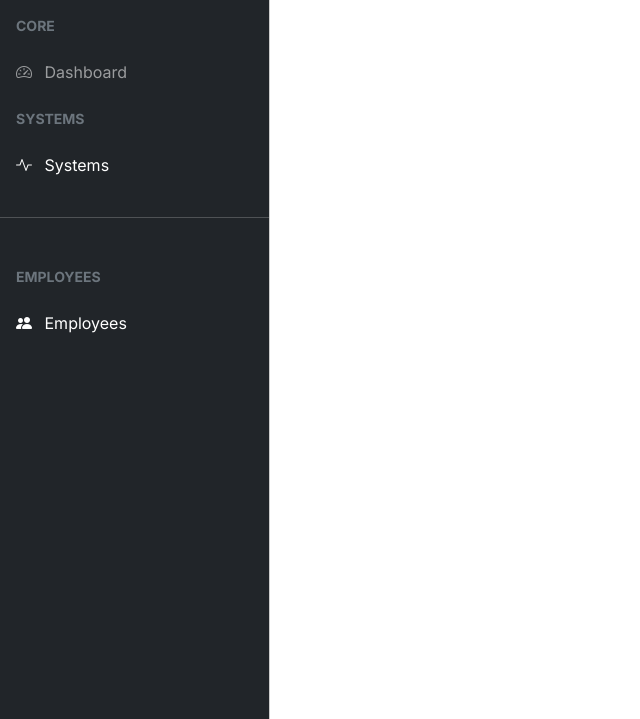
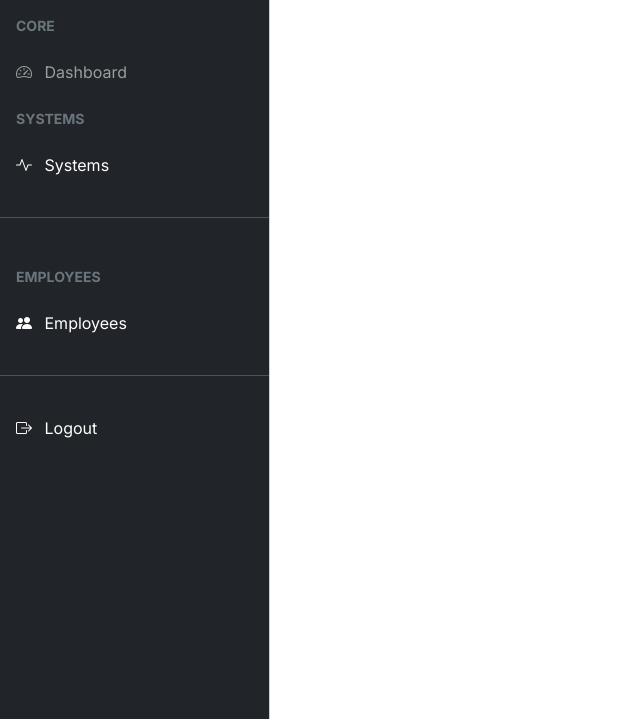
Before and after one commit to MimicTester1307/web_tech_final_project, a PHP site: page /templates/_admin_header.php in a window 1280 px wide. Shown: the part 81-800 px from the top of the page, without its empty margins (0-640 px from the left). Run offline with PHP 8.4, Linux system fonts and the light colour scheme; some libraries are stand-ins or nearby versions.

Commit message:
add logout details

```diff
--- a/templates/_admin_header.php
+++ b/templates/_admin_header.php
@@ -120,6 +120,21 @@ $title = $title ?? "Admin Page";
                         </a>
                     </li>
 
+                    <!-- Section 3 Divider -->
+
+                    <li class="my-4">
+                        <hr class="dropdown-divider">
+                    </li>
+
+                    <li>
+                        <a href="../admin_access/logout.php" class="nav-link px-3 active">
+                            <span class="me-2">
+                                <i class="bi bi-box-arrow-right"></i>
+                            </span>
+                            <span>Logout</span>
+                        </a>
+                    </li>
+
                 </ul>
 
             </nav>
```
